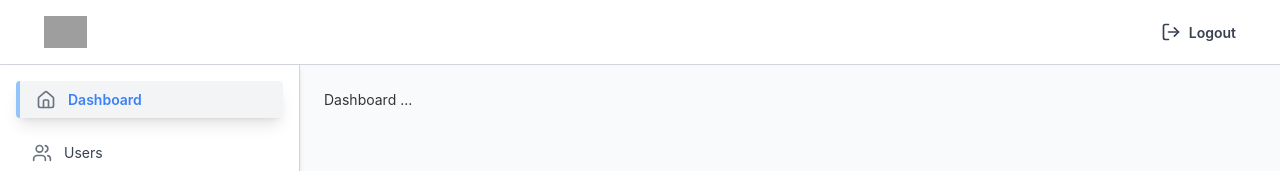
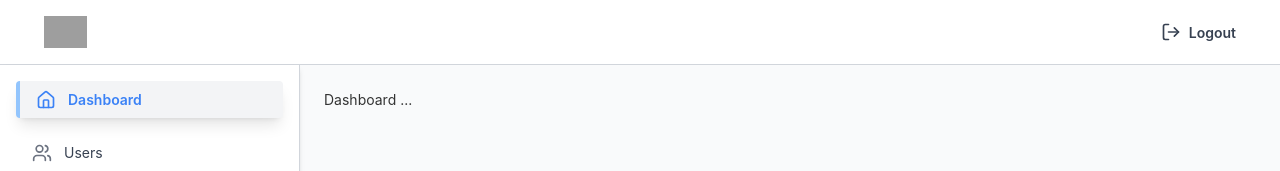
Before and after one commit to HamzaAliKundi/portal, a React (Vite) app: page /dashboard in a window 1280 px wide. Shown: the top 171 px of the page. Built offline with nearby package versions, Linux system fonts and the light colour scheme; sample sign-in values are in the browser's storage; grey boxes are pictures that could not be loaded.

Commit message:
fix invalidate queries

```diff
--- a/src/apis/users/index.ts
+++ b/src/apis/users/index.ts
@@ -1,5 +1,6 @@
 import { useQuery, useMutation } from '@tanstack/react-query';
 import axiosInstance from '../axiosInstance';
+import queryClient from './../queryClient';
 
 const fetchUsers = async (params: { page: number; limit: number; sort: string, searchValue: string }) => {
     const { page, limit, sort, searchValue } = params;
@@ -22,5 +23,8 @@ const deleteUser = async (id: string) => {
 export function useDeleteUserMutation() {
     return useMutation({
         mutationFn: (id: string) => deleteUser(id),
+        onSuccess: () => {
+            queryClient.invalidateQueries({ queryKey: ['users'] });
+        },
     });
 }
--- a/src/pages/layout.tsx
+++ b/src/pages/layout.tsx
@@ -39,11 +39,19 @@ const Layout = () => {
                       }`
                     }
                   >
-                    <link.icon className="!mr-3 !no-underline !h-5 !w-5 !text-gray-500" />
-                    {link.name}
+                    {({ isActive }) => (
+                      <>
+                        <link.icon
+                          className={`!mr-3 !no-underline !h-5 !w-5 transition-colors ${isActive ? "!text-blue-500" : "!text-gray-500"
+                            }`}
+                        />
+                        {link.name}
+                      </>
+                    )}
                   </NavLink>
                 </li>
               ))}
+
             </ul>
           </nav>
           <button
--- a/src/pages/users/index.tsx
+++ b/src/pages/users/index.tsx
@@ -19,7 +19,7 @@ const Users = () => {
     const [debouncedSearchValue] = useDebounce(searchValue, 300);
     const [itemIdToDelete, setItemIdToDelete] = useState<string | null>(null);
 
-    const { data: users, isError, isLoading, } = useUsersQuery(page, limit, "createdAt:desc", debouncedSearchValue);
+    const { data: users, isLoading, } = useUsersQuery(page, limit, "createdAt:desc", debouncedSearchValue);
     const { mutate: deleteUser, isPending: isLoadingDeletingUser } = useDeleteUserMutation();
 
     useEffect(() => {
```
